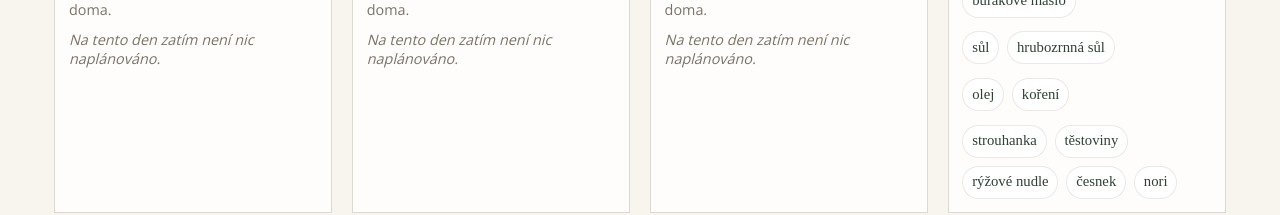
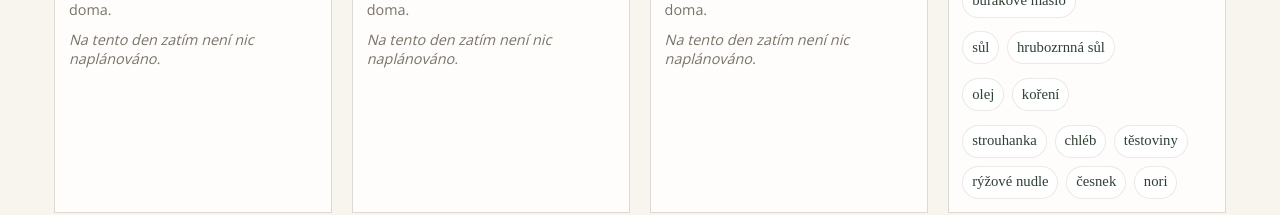
Before and after one commit to icirova/menu-planner, a React (Vite) app: page /#/ in a window 1280 px wide. Shown: the part 2440-2655 px from the top of the page. Built offline with nearby package versions, Linux system fonts and the light colour scheme; a web font is replaced by a local one.

Commit message:
Add bread to pantry

```diff
--- a/src/constants/pantry.js
+++ b/src/constants/pantry.js
@@ -151,6 +151,11 @@ export const PANTRY_ITEMS = [
     aliases: ["strouhanka"],
   },
   {
+    label: "chléb",
+    category: "suché zásoby",
+    aliases: ["chléb", "chleba", "toastový chléb", "celozrnný chléb"],
+  },
+  {
     label: "těstoviny",
     category: "suché zásoby",
     aliases: ["těstoviny"],
```
Also changed, not shown: 1 other file (tests, documents, lock files or other folders).
